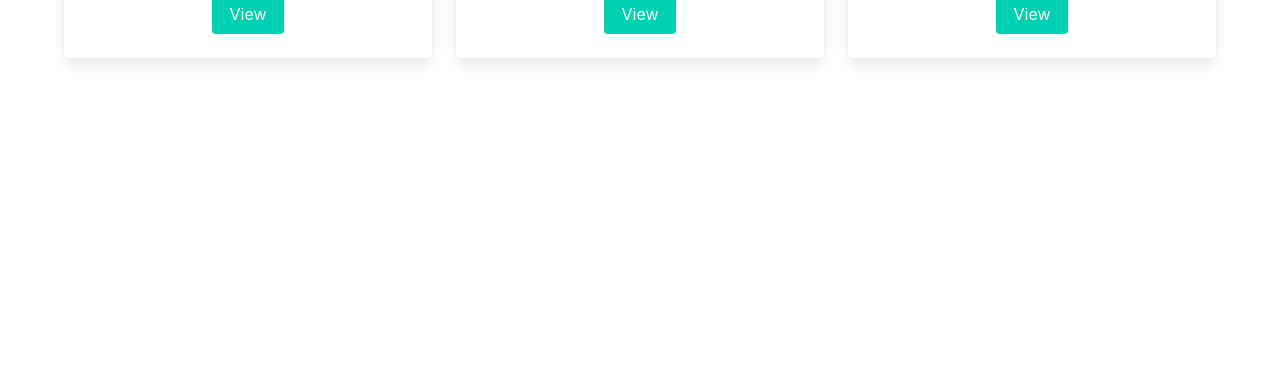
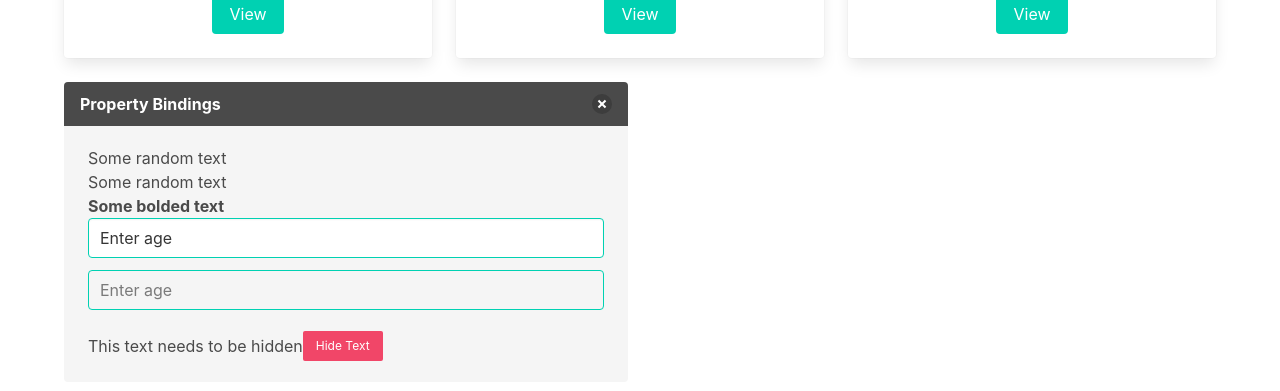
Before and after one commit to satishgupta07/Angular, an Angular app: page / in a window 1280 px wide. Shown: the part 533-924 px from the top of the page. Before the commit the page ends 800 px from the top, so only its background shows below. Built offline with nearby package versions, Linux system fonts and the light colour scheme.

Commit message:
Property Binding
Signed-off-by: Satish Kumar <satish.kumar06@nagarro.com>

```diff
--- a/src/app/components/components-demo/components-demo.component.html
+++ b/src/app/components/components-demo/components-demo.component.html
@@ -21,3 +21,12 @@
     ></ngr-user-card>
   </div>
 </div>
+
+<div class="columns">
+    <div class="column">
+      <ngr-topic-property-binding></ngr-topic-property-binding>
+    </div>
+    <div class="column">
+
+      </div>
+  </div>
--- a/src/app/components/components.module.ts
+++ b/src/app/components/components.module.ts
@@ -1,11 +1,13 @@
 import { NgModule } from "@angular/core";
 import { ComponentsDemoComponent } from "./components-demo/components-demo.component";
 import { UserCardComponent } from './user-card/user-card.component';
+import { TopicPropertyBindingComponent } from './topic-property-binding/topic-property-binding.component';
 
 @NgModule({
     declarations: [
       ComponentsDemoComponent,
-      UserCardComponent
+      UserCardComponent,
+      TopicPropertyBindingComponent
     ],
     exports: [ComponentsDemoComponent],
   })
--- /dev/null
+++ b/src/app/components/topic-property-binding/topic-property-binding.component.html
@@ -0,0 +1,42 @@
+<article class="message">
+    <div class="message-header">
+      <p>Property Bindings</p>
+      <button class="delete" aria-label="delete"></button>
+    </div>
+    <div class="message-body">
+      <div>{{ text }}</div>
+      <div [textContent]="text"></div>
+      <div [innerHTML]="htmlSnippet"></div>
+
+      <div class="field">
+        <div class="control">
+          <input
+            class="input is-primary"
+            type="text"
+            [value]="inputValue"
+            placeholder="Primary input"
+          />
+        </div>
+      </div>
+
+      <div class="field">
+        <div class="control">
+          <input
+            class="input is-primary"
+            type="text"
+            [value]="inputValue"
+            [disabled]="true"
+            placeholder="Primary input"
+          />
+        </div>
+      </div>
+
+      <div class="tags">
+        <div [hidden]="shouldHideText">This text needs to be hidden</div>
+        <br><br>
+        <button class="button is-small is-danger" (click)="toggleText()">
+          {{ this.shouldHideText ? "Show Text" : "Hide Text" }}
+        </button>
+      </div>
+    </div>
+  </article>
--- /dev/null
+++ b/src/app/components/topic-property-binding/topic-property-binding.component.ts
@@ -0,0 +1,23 @@
+import { Component, OnInit } from '@angular/core';
+
+@Component({
+  selector: 'ngr-topic-property-binding',
+  templateUrl: './topic-property-binding.component.html',
+  styleUrls: ['./topic-property-binding.component.css']
+})
+export class TopicPropertyBindingComponent implements OnInit {
+  text = 'Some random text';
+  htmlSnippet = '<strong>Some bolded text</strong>';
+  inputValue = 'Enter age';
+  shouldHideText = false;
+
+  constructor() { }
+
+  ngOnInit(): void {
+  }
+
+  toggleText() {
+    this.shouldHideText = !this.shouldHideText;
+  }
+
+}
```
Also changed, not shown: src/app/components/topic-property-binding/topic-property-binding.component.css (added), 1 other file (tests, documents, lock files or other folders).
